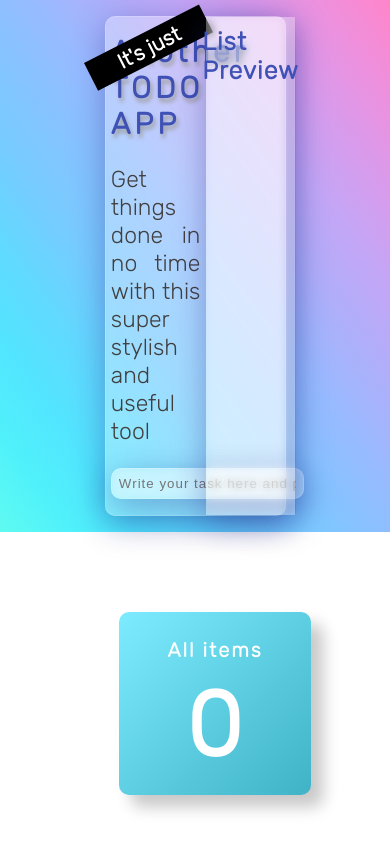
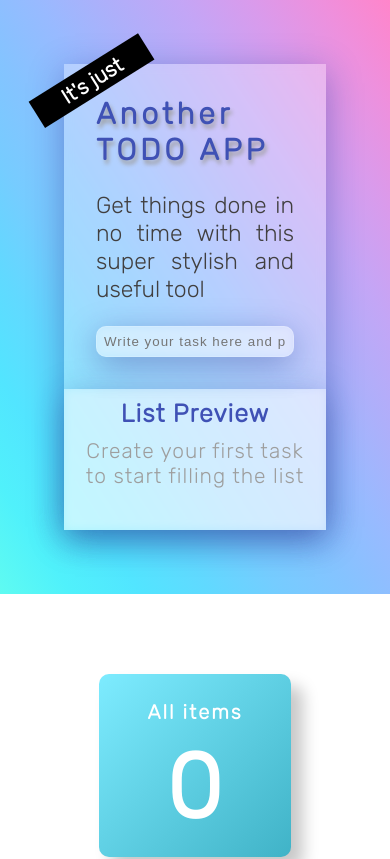
Before and after one commit to Bmartin2013/magic-todo, a React (Vite) app: page / in a window 390 px wide. Shown: the top 859 px of the page. Built offline with nearby package versions, Linux system fonts and the light colour scheme.

Commit message:
responsive design

```diff
--- a/src/components/EnjoyAppBtn/EnjoyAppBtn.jsx
+++ /dev/null
@@ -1,10 +0,0 @@
-import React from "react";
-import "./EnjoyAppBtn.scss"
-
-const EnjoyAppBtn = () => (
-  <div className="cnt-enjoy-full-app-button">
-    <button onClick={() => alert("see you next time")} data="Click here to enjoy the full app"></button>
-  </div>
-);
-
-export default EnjoyAppBtn;
--- a/src/components/EnjoyAppBtn/EnjoyAppBtn.scss
+++ /dev/null
@@ -1,52 +0,0 @@
-@import "../../styles/colors.scss";
-
-.cnt-enjoy-full-app-button {
-    display: inherit;
-    align-items: center;
-    justify-content: center;
-
-  button {
-    padding: 1em 4em;
-    border: none;
-    outline: none;
-    position: relative;
-    border-radius: 10px;
-    background: linear-gradient(to right, $enjoy-full-app-1, $enjoy-full-app-2);
-    cursor: pointer;
-    z-index: 1;
-  }
-
-  button::before {
-    content: "";
-    position: absolute;
-    top: 1px;
-    right: 1px;
-    bottom: 1px;
-    left: 1px;
-    background-color: white;
-    border-radius: 9px;
-    z-index: -1;
-    transition: background-position 0.5s ease-in-out;
-  }
-
-  button::after {
-    content: attr(data);
-    font-size: 16px;
-    background: linear-gradient(to left, $enjoy-full-app-1, $enjoy-full-app-2);
-    -webkit-background-clip: text;
-    background-clip: text;
-    color: transparent;
-    transition: 200ms
-  }
-
-  button:hover::before {
-    opacity: 50%;
-    top: 0px;
-    right: 0px;
-    bottom: 0px;
-    left: 0px;
-  }
-  button:hover::after{
-    color: white;
-  }
-}
--- a/src/components/HeroBanner/HeroBanner.jsx
+++ b/src/components/HeroBanner/HeroBanner.jsx
@@ -6,20 +6,16 @@ import "./HeroBanner.scss";
 const HeroBanner = ({ handleAddItem, list, updateItem }) => {
   return (
     <div className="cnt-hero-banner">
-      <div className="hero-banner glassy glassy-rounded-border">
+      <div className="hero-banner glassy">
         <span className="clarification clarification-rotated">It's just</span>
-        {/* Banner Content */}
-        <div className="hero-banner-info align-column">
+        <div className="hero-banner-info">
           <h1 className="title title-spaced title-shadow">Another TODO APP</h1>
           <p className="description hero-description">
             Get things done in no time with this super stylish and useful tool
           </p>
           <TodoForm handleAddItem={handleAddItem} />
         </div>
-        {/* Todo List */}
-        <div className="todo-list">
-          <TodoList list={list} updateItem={updateItem} />
-        </div>
+        <TodoList list={list} updateItem={updateItem} />
       </div>
     </div>
   );
--- a/src/components/HeroBanner/HeroBanner.scss
+++ b/src/components/HeroBanner/HeroBanner.scss
@@ -4,31 +4,22 @@
 
 .cnt-hero-banner {
   background-image: $hero-gradient;
-
-  height: $hero-banner-height;
   padding: $hero-banner-padding;
-  @include alignment;
 
   .hero-banner {
-    width: $mid-width;
-    display: inherit;
-  }
-
-  .hero-banner-info,
-  .todo-list {
-    width: inherit;
-    @include alignment;
+    display: grid;
+    justify-content: center;
+    align-items: center;
+    grid-template-columns: repeat(2, 1fr);
+    margin: auto;
+    width:70%;
   }
 
   .hero-banner-info {
-    padding: 3%;
+    padding: 2em;
     form {
       @include hero-input-form;
     }
-  }
-
-  .todo-list {
-    justify-content: end;
   }
 
   .glassy {
@@ -48,4 +39,10 @@
     @include hero-title(23px);
   }
 
+  @media screen and (max-width: 500px) {
+    .hero-banner {
+      width: 100%;
+      grid-template-columns: 1fr;
+    }
+  }
 }
--- a/src/components/Indicator/IndicatorList.scss
+++ b/src/components/Indicator/IndicatorList.scss
@@ -9,6 +9,7 @@
   align-items: center;
   justify-content: center;
   margin: 5em 0;
+  padding-left: 0;
 
   .indicator {
     @include indicator;
--- a/src/components/TodoList/TodoList.jsx
+++ b/src/components/TodoList/TodoList.jsx
@@ -16,6 +16,9 @@ const TodoList = ({ list, updateItem }) => {
   return (
     <div class="cnt-todo-list align-column">
       <strong className="todo-title title-spaced-small">List Preview</strong>
+      {list.length === 0 ? (
+        <p className="todo-description">Create your first task to start filling the list</p>
+      ) : (
         <ul>
           {list?.map((item) => (
             <TodoListItem
@@ -26,6 +29,7 @@ const TodoList = ({ list, updateItem }) => {
             />
           ))}
         </ul>
+      )}
     </div>
   );
 };
--- a/src/components/TodoList/TodoList.scss
+++ b/src/components/TodoList/TodoList.scss
@@ -9,10 +9,9 @@ $todo-title-size: 25px;
 $todo-item-blurred-shadow: 0 0 8px $hero-description-color;
 
 .cnt-todo-list {
-  width: $cnt-todo-list-width;
-  min-height: $cnt-todo-list-height;
   display: flex;
   flex-direction: column;
+  min-height: 100%;
   @include glassy;
 
   .todo-title {
@@ -21,9 +20,19 @@ $todo-item-blurred-shadow: 0 0 8px $hero-description-color;
     align-self: center;
   }
 
+  .todo-description{
+    margin: auto;
+    padding: 0 1em 2em 1em;
+    font-size: 21px;
+    letter-spacing: 1px;
+    color: $td-done;
+    text-align: center;
+  }
+
   ul {
     overflow: auto;
     padding: 0 40px;
+    max-height: 20em;
   }
 
   li {
--- a/src/pages/TodoPage.jsx
+++ b/src/pages/TodoPage.jsx
@@ -1,7 +1,6 @@
 import React, { useState } from "react";
 import HeroBanner from "../components/HeroBanner/HeroBanner";
 import IndicatorList from "../components/Indicator/IndicatorList";
-import EnjoyAppBtn from "../components/EnjoyAppBtn/EnjoyAppBtn";
 
 const TodoPage = () => {
   const [list, setList] = useState([]);
@@ -25,7 +24,6 @@ const TodoPage = () => {
         updateItem={updateItem}
       />
       <IndicatorList list={list} />
-      {/* <EnjoyAppBtn/> */}
     </>
   );
 };
--- a/src/styles/variables.scss
+++ b/src/styles/variables.scss
@@ -51,7 +51,7 @@ $indicator-padding:1em;
 
 //HERO BANNER
 $hero-banner-height:500px;
-$hero-banner-padding: 1em;
+$hero-banner-padding: 4em;
 $hero-banner-container-width:50%;
 $hero-default-title-letter-spacing:1px;
 
@@ -68,9 +68,9 @@ $todo-pin-button-padding:8px;
 $padding-label-x:3px;
 $padding-label-y:31px;
 $label-font-size:21px;
-$label-rotated-top:15px;
-$label-rotated-left:-22px;
-$label-transform-rotate:rotate(333deg);
+$label-rotated-top:1px;
+$label-rotated-left:-37px;
+$label-transform-rotate:rotate(328deg);
 
 $hero-title-shadow-inset:2px;
 $hero-title-offset-x:4px;
```
Also changed, not shown: src/app.scss (+6 -6 lines), src/components/EditTodoItem.jsx (deleted, +0 -14 lines), src/components/TodoListButtons.jsx (deleted, +0 -14 lines). Lines whose indentation alone changed are shown as unchanged.
